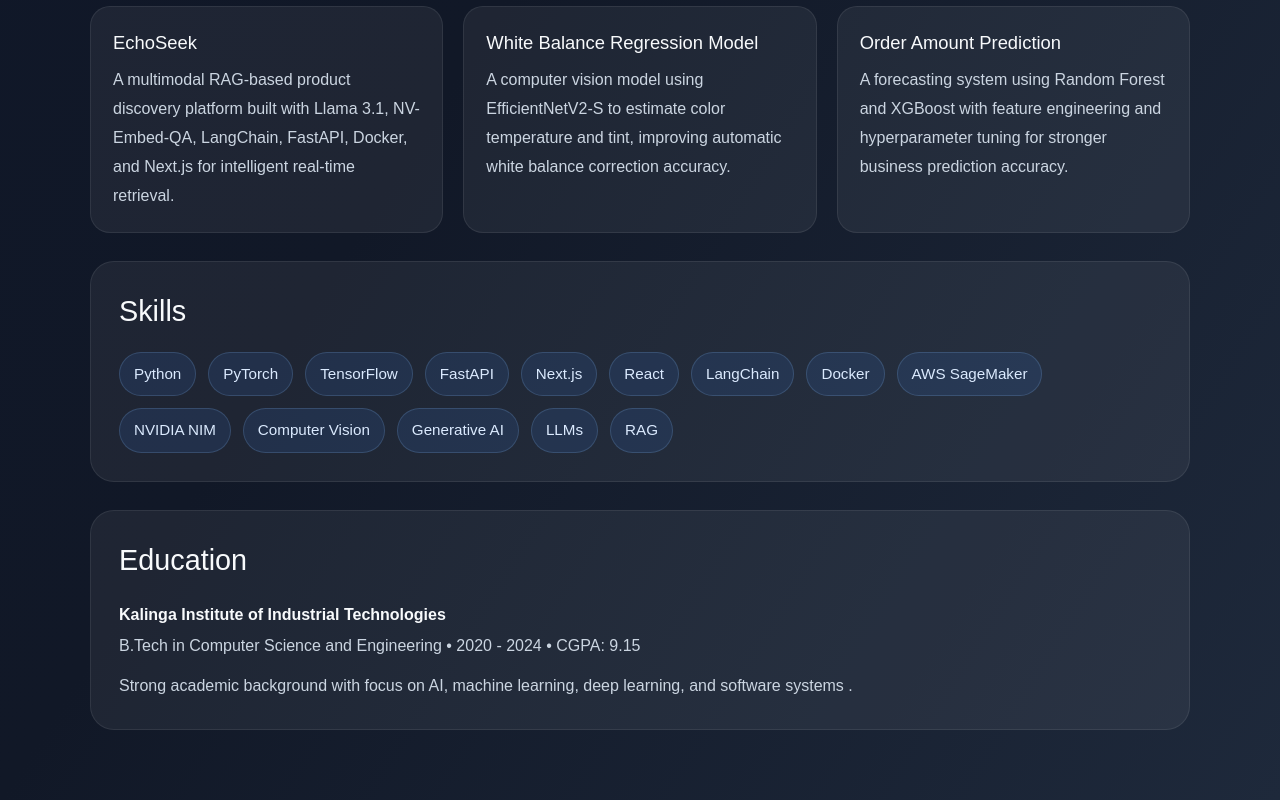
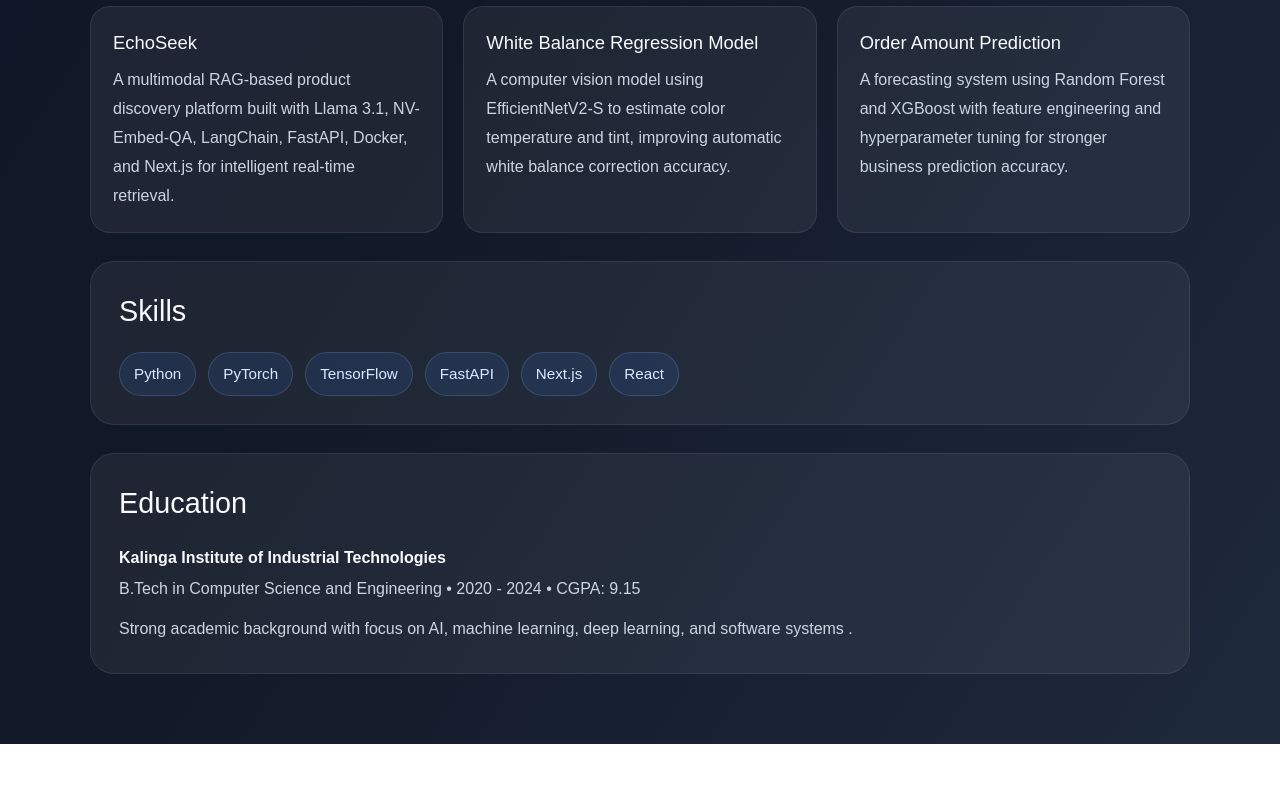
Before and after one commit to pratim4dasude/Personal_dashboard, a Next.js app: page / in a window 1280 px wide. Shown: the part 1234-2034 px from the top of the page. After the commit the page ends 1978 px from the top, so only its background shows below. Built offline with nearby package versions, Linux system fonts and the light colour scheme.

Commit message:
minor update

```diff
--- a/app/page.tsx
+++ b/app/page.tsx
@@ -6,14 +6,7 @@ export default function Home() {
     "FastAPI",
     "Next.js",
     "React",
-    "LangChain",
-    "Docker",
-    "AWS SageMaker",
-    "NVIDIA NIM",
-    "Computer Vision",
-    "Generative AI",
-    "LLMs",
-    "RAG",
+
   ];
 
   const projects = [
```
